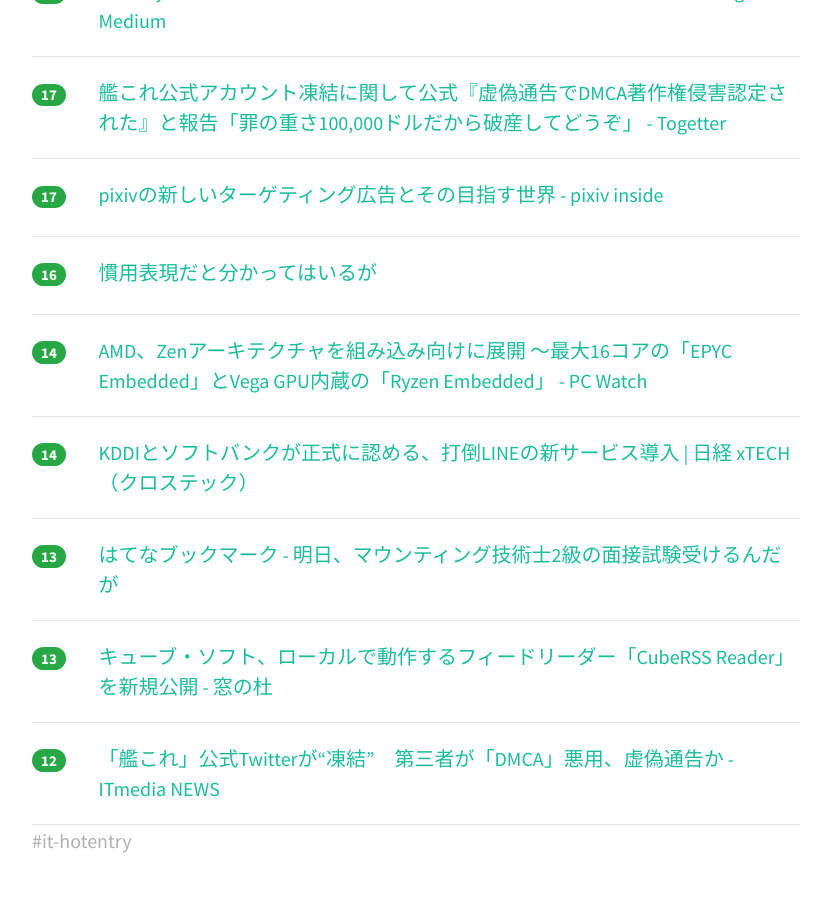
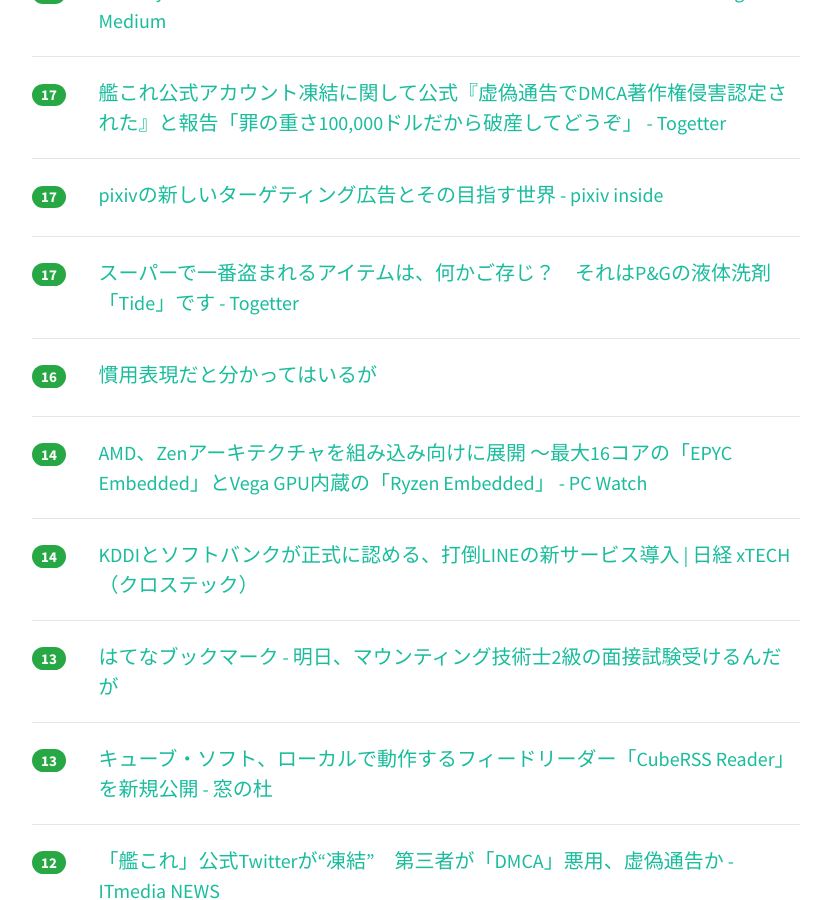
Before and after one commit to yatta47/hatena-matome-site, a Jekyll site: the page built from _posts/2018-02-23-hatena.md, in a window 1280 px wide and 900 px high, scrolled down 4995 px. Shown: the whole window, without its empty margins (224-1044 px from the left). Built offline with Jekyll 4.4.1, drawn with Linux system fonts in a browser that asks for light colours; nearby versions of some CDN libraries.

Commit message:
Updated 2018-02-23

```diff
--- a/_posts/2018-02-23-hatena.md
+++ b/_posts/2018-02-23-hatena.md
@@ -282,6 +282,11 @@ tags: [it-hotentry]
 </div>
 <hr>
 <div class="row">
+<div class="col-1"><span class="badge badge-pill badge-success h2">17</span></div>
+<div class="col-11"><a href='https://togetter.com/li/1202143' target='_blank'>スーパーで一番盗まれるアイテムは、何かご存じ？　それはP&Gの液体洗剤「Tide」です - Togetter</a></div>
+</div>
+<hr>
+<div class="row">
 <div class="col-1"><span class="badge badge-pill badge-success h2">16</span></div>
 <div class="col-11"><a href='https://anond.hatelabo.jp/20180223103431' target='_blank'>慣用表現だと分かってはいるが</a></div>
 </div>
```
Also changed, not shown: other parts of _posts/2018-02-23-hatena.md (+2 -2 lines).
